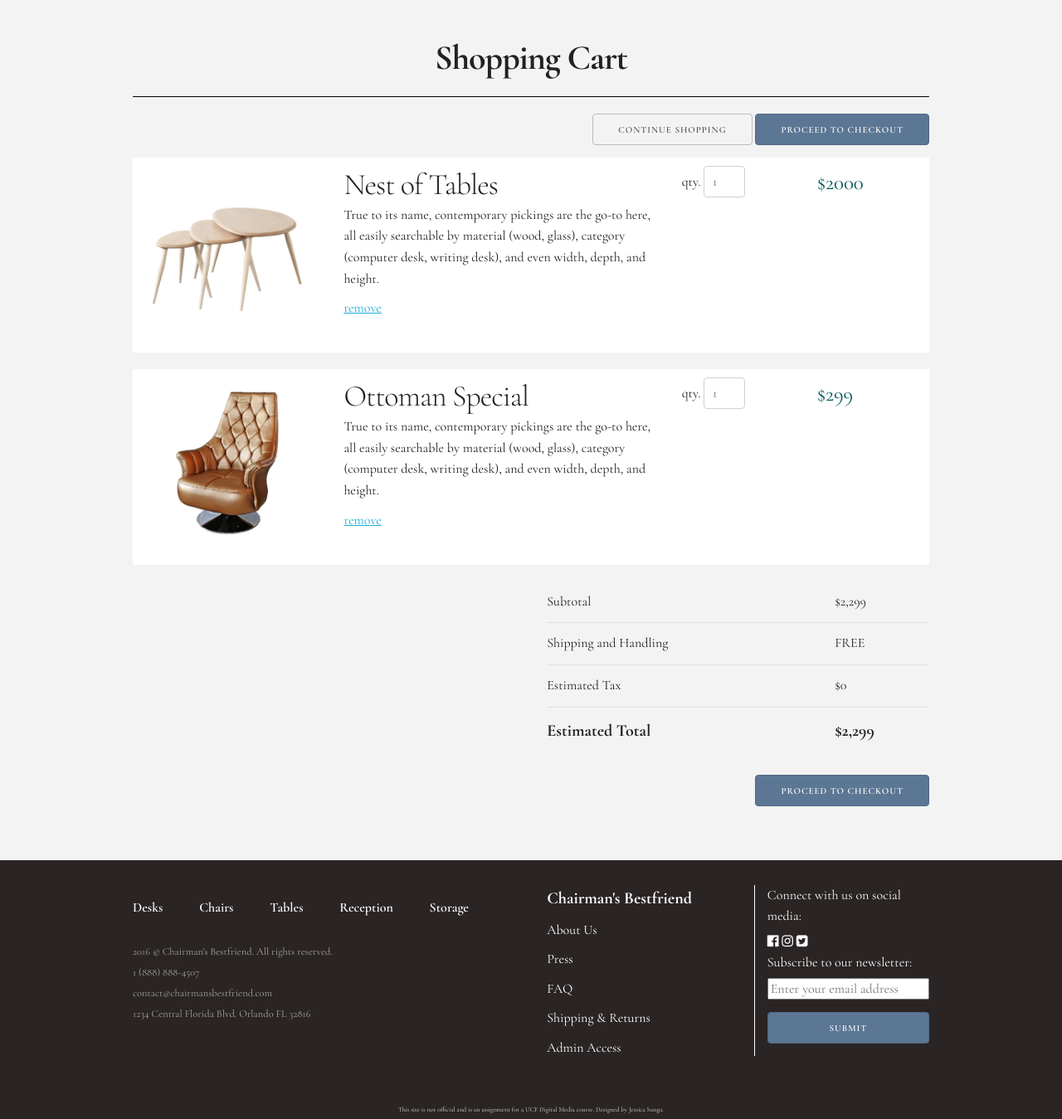
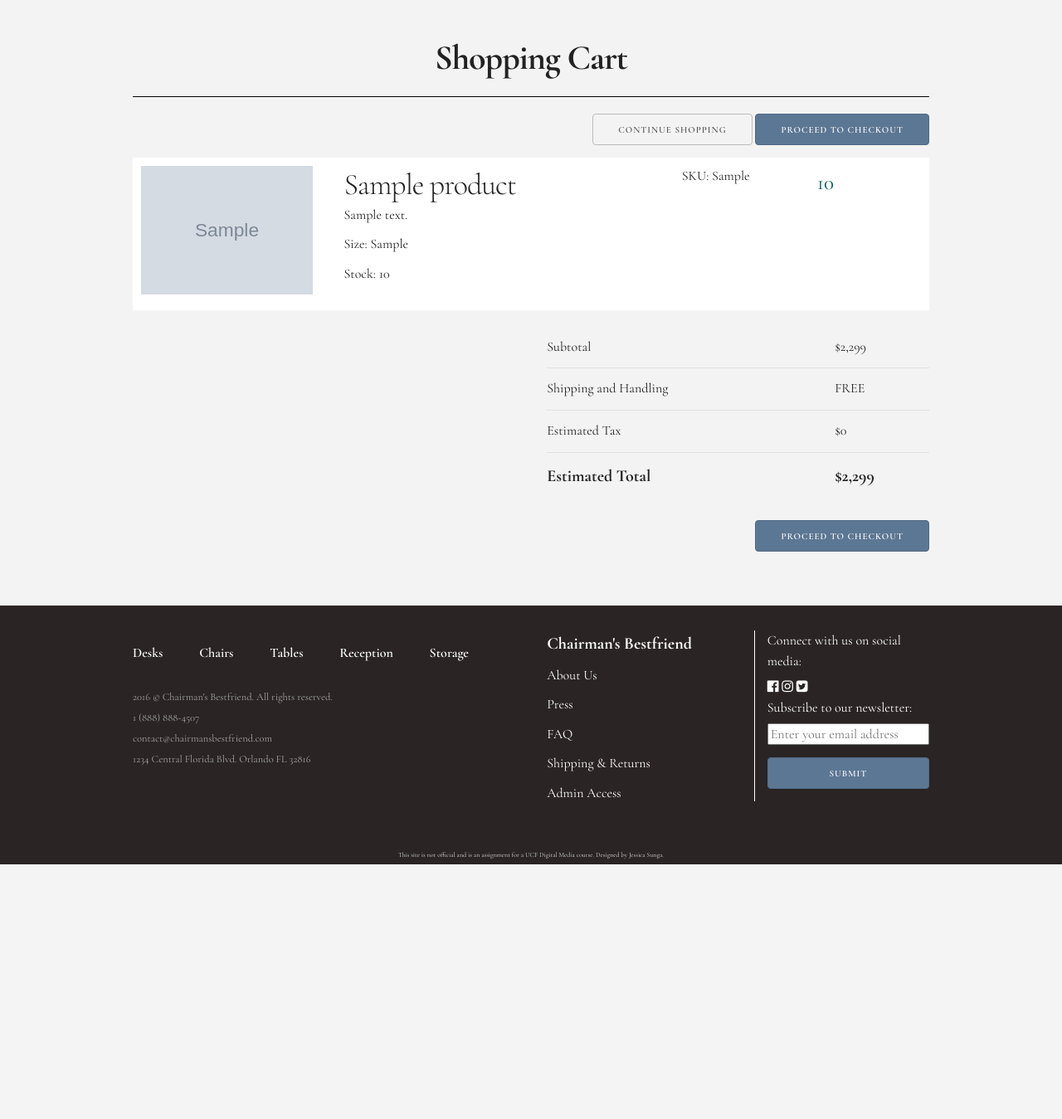
Before and after one commit to chidi-ivo-dev/ecommerce, a PHP site: the page made by cart.php in a window 1280 px wide. Shown: the part 163-1512 px from the top of the page at 83% size. After the commit the page ends 1205 px from the top, so only its background shows below. Run offline with PHP 8.4, Linux system fonts and the light colour scheme; tables that the repository leaves empty or names only in its code hold one stand-in row (values such as "Sample post"); grey boxes marked "Sample" are stand-in pictures; some libraries are stand-ins or nearby versions.

Commit message:
Changed styles so links aren't blue, but the user can click on the product card and will be directed to the product page. Added ability to 'add to cart' from produt page, but not complete as it only sends 1 product to the page at a time.

```diff
--- a/cart.php
+++ b/cart.php
@@ -1,4 +1,16 @@
-<?php include 'includes/header.php'; ?>
+<?php include 'includes/header.php';
+
+  $sku = $_GET['sku'];
+
+  $sql = "SELECT * FROM products WHERE sku = ". $sku ."";
+
+  $result = $connection->query($sql);
+
+  if (!$result) {
+    trigger_error('Invalid query: ' . $connection->error);
+  }
+
+?>
 
 <!--- Body -->
 
@@ -17,41 +29,32 @@
 
   <div class="row">
 
-  	<div class="row u-cf u-full-width product-card">
-  		<div class="three columns">
-				<img class="u-max-full-width" src="img/table1.png">
-  		</div>
-  		<div class="five columns">
-  			<h3>Nest of Tables</h3>
-  			<p>True to its name, contemporary pickings are the go-to here, all easily searchable by material (wood, glass), category (computer desk, writing desk), and even width, depth, and height.</p>
-  			<a href="#">remove</a>
-  		</div>
-  		<div class="two columns">
-  			<span>qty.</span>
-  			<input  style="width: 50px" type="email" placeholder="1" id="quantityInput">
-  		</div>
-  		<div class="two columns">
-  			<p class="price">$2000</p>
-  		</div>
-  	</div>
+<?php
 
-  	<div class="row u-cf u-full-width product-card">
-  		<div class="three columns">
-  			<img class="u-max-full-width" src="img/chair1.png">
-  		</div>
-  		<div class="five columns">
-  			<h3>Ottoman Special</h3>
-  			<p>True to its name, contemporary pickings are the go-to here, all easily searchable by material (wood, glass), category (computer desk, writing desk), and even width, depth, and height.</p>
-  			<a href="#">remove</a>
-  		</div>
-  		<div class="two columns">
-  			<span>qty.</span>
-  			<input  style="width: 50px" type="email" placeholder="1" id="quantityInput">
-  		</div>
-  		<div class="two columns">
-  			<p class="price">$299</p>
-  		</div>
-  	</div>
+      if ($result->num_rows>0) {
+
+        while ($row = $result->fetch_assoc()) {
+
+          print ('<div class="row u-cf u-full-width product-card">');
+
+          print ('<div class="three columns"><img class="u-max-full-width" src=" ' . $row["image"] . '"></div>');
+
+
+          print ('<div class="five columns"><h3>' . $row["product_name"] . '</h3><p>' . $row["description"] . '</p><p>Size: ' . $row["size"] . '</p><p>Stock: ' . $row["stock"] . '</p></div>');
+
+          print ('<div class="two columns"><p>SKU: ' . $row["sku"] . '</p></div>');
+
+          print ('<div class="two columns"><p class="price">' . $row["price"] . '</p></div>');
+
+          print ('</div>');
+        }
+
+      } else {
+        print ("No results found for query.");
+      }
+
+?>
+
   </div>
 
   <div class="row">
--- a/css/content.css
+++ b/css/content.css
@@ -35,6 +35,11 @@
 	padding-top: 1.5rem;
 }
 
+.product-grid a, .product-card a {
+	text-decoration: none;
+	color: inherit;
+}
+
 /* cart */
 .button-row {
 	padding-top: 2rem;
@@ -49,6 +54,7 @@
 .product-card p {
 	margin-bottom: 1rem;
 }
+
 
 .price {
 	font-size: 2rem;
--- a/product.php
+++ b/product.php
@@ -34,7 +34,7 @@
 
 					print ('<div class="two columns"><p class="price">' . $row["price"] . '</p></div>');
 
-					print ('<div class="row"><div class="button u-pull-right">Add to Cart</div></div>');
+					print ("<div class='row'><a href='cart.php?sku=". $row["sku"] . "' class='u-pull-right'><input class='button-primary' type='submit' value='Add to Cart'></a></a></div>");
 
 					print ('</div>');
 				}
--- a/search.php
+++ b/search.php
@@ -26,7 +26,7 @@ if (!isset($_GET['query'])) {
 
 		while ($row = $search_results->fetch_assoc()) {
 
-			print ('<div class="row u-cf u-full-width product-card">');
+			print ("<div class='row u-cf u-full-width product-card'><a href='product.php?sku=". $row["sku"] . "'>");
 
 			print ('<div class="three columns"><img class="u-max-full-width" src=" ' . $row["image"] . '"></div>');
 
@@ -51,7 +51,7 @@ if (!isset($_GET['query'])) {
 
 			print ('<div class="two columns"><p class="price">' . $row["price"] . '</p></div>');
 
-			print ('</div>');
+			print ('</a></div>');
 
 		}
 
```
